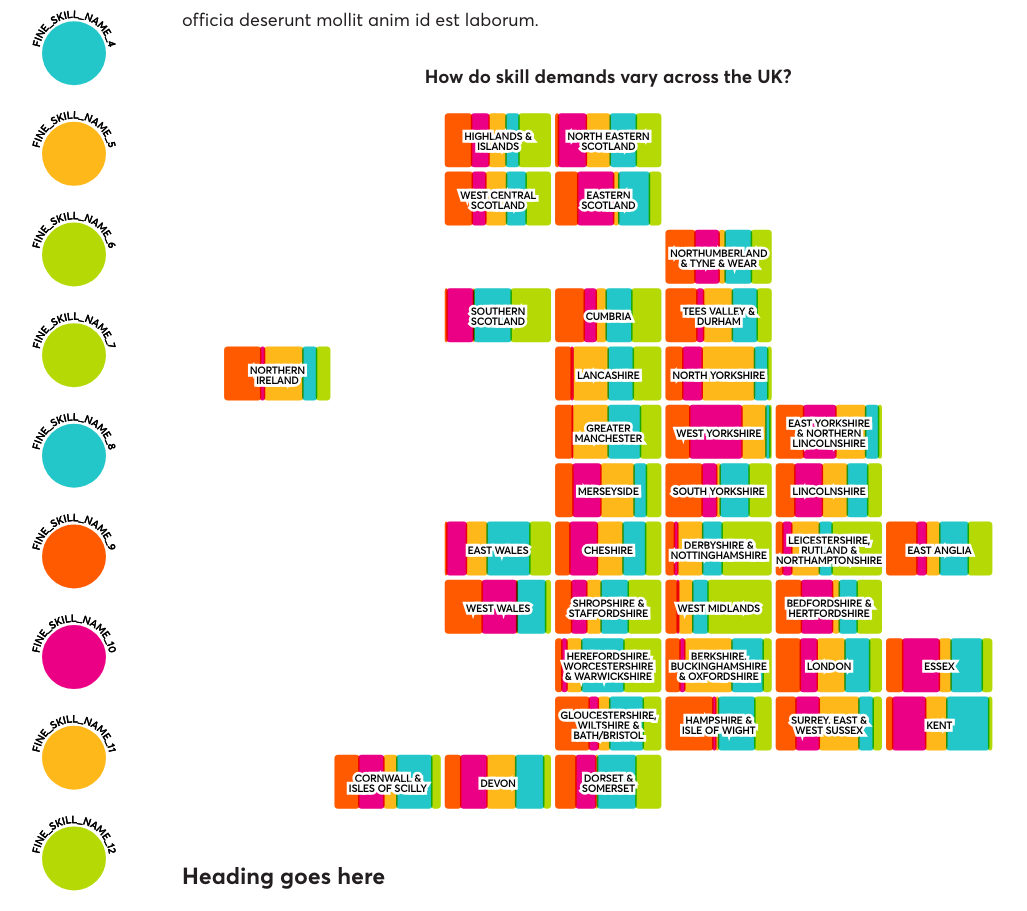
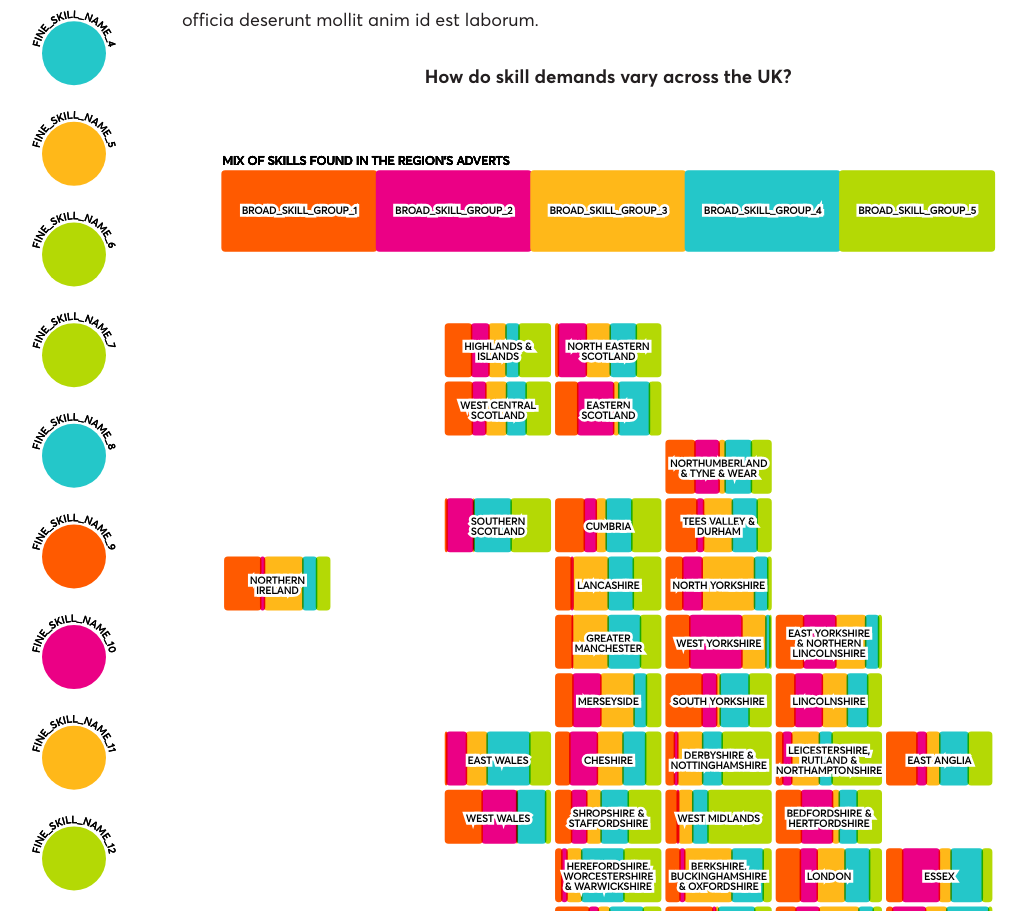
Before and after one commit to nestauk/dataviz_ojo, a Svelte app: page / in a window 1280 px wide. Shown: the part 852-1763 px from the top of the page, without its empty margins (112-1139 px from the left). Built offline with nearby package versions, Linux system fonts and the light colour scheme.

Commit message:
basic legend for locations chart

```diff
--- a/src/components/Content.svelte
+++ b/src/components/Content.svelte
@@ -2,6 +2,7 @@
 	// import ChartOccupations from './ChartOccupations.svelte'
 	// import ChartSalaries from './ChartSalaries.svelte'
 	import ChartLocations from './ChartLocations.svelte'
+	import LegendLocations from './LegendLocations.svelte'
 	import Intro from './Intro.svelte'
 	import Margin from './Margin.svelte'
 	import Section from './Section.svelte';
@@ -41,6 +42,7 @@
 			]}
 			question='How do skill demands vary across the UK?'
 		/>
+		<LegendLocations />
 		<ChartLocations />
 
 		<!-- occupations -->
--- /dev/null
+++ b/src/components/LegendLocations.svelte
@@ -0,0 +1,162 @@
+<script>
+	import {
+		color_nuts2_names_bground,
+		color_nuts2_names,
+		color_skills,
+	} from '../shared/colours';
+	import {
+		chartsHeight,
+		legendsHeight,
+		yScaleLeg
+	} from '../shared/geometry';
+	import {
+		_margin,
+		_width,
+		_xScale,
+	} from '../stores';
+
+	/* consts */
+	const small_width = 750
+
+	/* vars */
+	let no_broad_skills = color_skills.domain().length
+
+	/* reactive vars */
+	$: width = $_width + $_margin.left + $_margin.right;
+	$: height = legendsHeight + $_margin.top + $_margin.bottom;
+	$: isSmall = width < small_width;
+	$: opacity = isSmall ? 1 : 0;
+	$: thinStroke = $_xScale(0.2);
+	$: thickStroke = $_xScale(0.7);
+
+</script>
+
+<div>
+	{#if width && height}
+		<svg {width} {height}>
+			<g transform='translate({$_margin.left},{$_margin.top})'>
+
+
+				{#each color_skills.domain() as d,i}
+
+					{#if !isSmall}
+					<!-- wide screen -->
+					<text
+						class='location_legend_title'
+						dy='0.3em'
+						text-anchor='start'
+						fill={color_nuts2_names}
+						x={$_xScale(0)}
+						y={yScaleLeg(75)}
+					>
+						MIX OF SKILLS FOUND IN THE REGION'S ADVERTS
+					</text>
+
+					<rect
+						class='location_legend_rect'
+						fill={color_skills(d)}
+						stroke={color_skills(d)}
+						stroke-width={thinStroke}
+						x={$_xScale(i*100/no_broad_skills)}
+						y={yScaleLeg(70)}
+						width={$_xScale(100/no_broad_skills)}
+						height={yScaleLeg(60)}
+					/>
+
+					<text
+						class='location_legend_text_bground'
+						dy='0.3em'
+						text-anchor='middle'
+						fill={color_nuts2_names}
+						stroke-width={thickStroke}
+						stroke={color_nuts2_names_bground}
+						x={$_xScale((i+0.5)*100/no_broad_skills)}
+						y={yScaleLeg(50)}
+					>
+						{d.toUpperCase()}
+					</text>
+
+					<text
+						class='location_legend_text'
+						text-anchor='middle'
+						dy='0.3em'
+						fill={color_nuts2_names}
+						x={$_xScale((i+0.5)*100/no_broad_skills)}
+						y={yScaleLeg(50)}
+					>
+						{d.toUpperCase()}
+					</text>
+
+
+					{:else}
+					<!-- narrow screen -->
+					<text
+						class='location_legend_title'
+						dy='0.3em'
+						text-anchor='start'
+						fill={color_nuts2_names}
+						x={$_xScale(5)}
+						y={yScaleLeg(90)}
+					>
+						MIX OF SKILLS FOUND IN THE REGION'S ADVERTS
+					</text>
+
+					<rect
+						class='location_legend_rect'
+						fill={color_skills(d)}
+						stroke={color_skills(d)}
+						stroke-width={thinStroke}
+						x={$_xScale(5)}
+						y={yScaleLeg(85-((80/no_broad_skills)*i))}
+						width={$_xScale(10)}
+						height={yScaleLeg(100-(80/no_broad_skills))}
+					/>
+
+					<text
+						class='location_legend_text_bground'
+						fill={color_nuts2_names}
+						text-anchor='start'
+						stroke-width={thickStroke}
+						stroke={color_nuts2_names_bground}
+						x={$_xScale(17)}
+						y={yScaleLeg(85-((80/no_broad_skills)*(i+0.5)))}
+						dy='0.3em'
+					>
+						{d.toUpperCase()}
+					</text>
+
+					<text
+						class='location_legend_text'
+						fill={color_nuts2_names}
+						text-anchor='start'
+						x={$_xScale(17)}
+						y={yScaleLeg(85-((80/no_broad_skills)*(i+0.5)))}
+						dy='0.3em'
+					>
+						{d.toUpperCase()}
+					</text>
+
+					{/if}
+				{/each}
+			</g>
+		</svg>
+	{/if}
+</div>
+
+<style>
+	.location_legend_title {
+		font-size:  12px;
+		font-weight:  bold;
+	}
+
+	.location_legend_text,
+	.location_legend_text_bground {
+		font-size: 10px;
+		font-weight: bold;
+	}
+	.location_legend_rect {
+		rx: 3px;
+		ry: 3px;
+	}
+
+</style>
--- a/src/shared/geometry.js
+++ b/src/shared/geometry.js
@@ -1,6 +1,7 @@
 import {scaleLinear} from 'd3-scale';
 
 export const chartsHeight = 700;
+export const legendsHeight = 200;
 
 // Universals for scales
 export const xMin = 0;
@@ -12,3 +13,8 @@ export const yScale =
 	scaleLinear()
 	.domain([yMin, yMax])
 	.range([chartsHeight, 0]);
+
+export const yScaleLeg =
+	scaleLinear()
+	.domain([yMin, yMax])
+	.range([legendsHeight, 0]);
```
Also changed, not shown: 1 other file (tests, documents, lock files or other folders).
